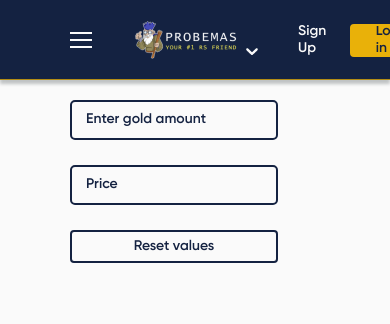
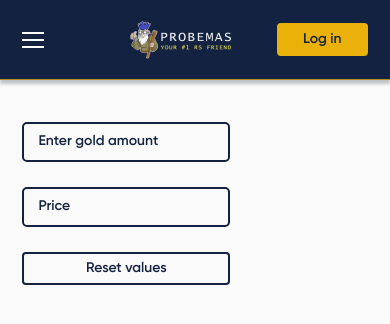
Before and after one commit to AnatoliiCubex/gold-2-currency, a Next.js app: page / in a window 390 px wide. Shown: the top 324 px of the page. Built offline with nearby package versions, Linux system fonts and the light colour scheme.

Commit message:
add select and buttons to dropdown

```diff
--- a/src/components/Common/Header/Header.component.tsx
+++ b/src/components/Common/Header/Header.component.tsx
@@ -10,9 +10,12 @@ import { currencyOptions } from "@components/UI/Select/constants";
 import { Button, ButtonVariantEnum } from "@components/UI/Button";
 
 import styles from "./Header.module.scss";
+import { useMediaQuery } from "@mantine/hooks";
 
 export const HeaderComponent = () => {
   const headerClassName = classNames(styles.header, "container");
+  const screenLowerThan650px = useMediaQuery("(max-width: 650px)");
+  const screenLowerThan550px = useMediaQuery("(max-width: 550px)");
 
   return (
     <header className={headerClassName}>
@@ -24,11 +27,15 @@ export const HeaderComponent = () => {
       </div>
 
       <div className={styles.selectAndButtonsContainer}>
-        <Select id='currencySelector' options={currencyOptions} />
-        <div className={styles.buttonsContainer}>
-          <Link href=''>
-            <Button text='Sign Up' variant={ButtonVariantEnum.text} />
-          </Link>
+        {!screenLowerThan650px && (
+          <Select id='currencySelector' options={currencyOptions} />
+        )}
+        <div className={"buttonsContainer"}>
+          {!screenLowerThan550px && (
+            <Link href=''>
+              <Button text='Sign Up' variant={ButtonVariantEnum.text} />
+            </Link>
+          )}
           <Link href=''>
             <Button text='Log in' />
           </Link>
--- a/src/components/Common/Header/Header.module.scss
+++ b/src/components/Common/Header/Header.module.scss
@@ -31,13 +31,20 @@
   gap: 36px;
 }
 
-.buttonsContainer {
-  display: flex;
-  gap: 23.5px;
-}
-
 @media (max-width: 768px) {
   .logoContainer {
     order: 2;
   }
 }
+
+@media (max-width: 550px) {
+  .header {
+    justify-content: unset;
+    gap: 40px;
+    white-space: nowrap;
+  }
+  .logoAndNavBarContainer {
+    width: 100%;
+    justify-content: space-between;
+  }
+}
--- a/src/components/Common/NavBar/NavBar.component.tsx
+++ b/src/components/Common/NavBar/NavBar.component.tsx
@@ -8,10 +8,16 @@ import { navBarLinks } from "./constants";
 import { DropDown } from "@components/UI/DropDown";
 
 import styles from "./NavBar.module.scss";
+import { useMediaQuery } from "@mantine/hooks";
+import { Select } from "@components/UI/Select";
+import { currencyOptions } from "@components/UI/Select/constants";
+import { Button, ButtonVariantEnum } from "@components/UI/Button";
 
 export const NavBarComponent = () => {
   const [activeTab, setActiveTab] = useState(navBarLinks[0]);
   const [isOpenHiddenLinks, setIsOpenHiddenLinks] = useState(false);
+  const screenLowerThan650px = useMediaQuery("(max-width: 650px)");
+  const screenLowerThan550px = useMediaQuery("(max-width: 550px)");
 
   return (
     <nav className={styles.navBar + " myTransition"}>
@@ -67,7 +73,7 @@ export const NavBarComponent = () => {
                     <Text
                       size={TextSizeEnum.S14}
                       fontWeight={FontWeightEnum.FW600}
-                      className={classNames(styles.linkText, {
+                      className={classNames(styles.dropDownLinkText, {
                         [styles.active]: link.title === activeTab.title,
                       })}
                     >
@@ -77,6 +83,24 @@ export const NavBarComponent = () => {
                 </li>
               ))}
             </ul>
+            {screenLowerThan650px && (
+              <Select
+                id='dropDownCurrencySelector'
+                options={currencyOptions}
+                className={styles.dropDownSelect}
+              />
+            )}
+            {screenLowerThan550px && (
+              <div className={"buttonsContainer " + styles.dropDownButtons}>
+                <Link href=''>
+                  <Button text='Sign Up' variant={ButtonVariantEnum.text} />
+                </Link>
+
+                <Link href=''>
+                  <Button text='Log in' />
+                </Link>
+              </div>
+            )}
           </DropDown>
         </li>
       </ul>
--- a/src/components/Common/NavBar/NavBar.module.scss
+++ b/src/components/Common/NavBar/NavBar.module.scss
@@ -1,5 +1,5 @@
 .navBar {
-  stroke: var(--white);
+  // stroke: var(--white);
   & .linksList {
     display: flex;
     align-items: center;
@@ -44,16 +44,15 @@
   & .hiddenLinksDropDown {
     top: 45px;
     min-width: 140px;
+    padding-bottom: 15px;
+    background-color: var(--dark);
     white-space: nowrap;
     max-height: unset;
     border-radius: 0;
   }
 
   & .hiddenLinksList {
-    padding: 15px 0px;
     padding-top: 5px;
-    gap: 0px;
-    flex-direction: column;
     background-color: var(--dark);
 
     & li {
@@ -66,10 +65,25 @@
       cursor: pointer !important;
       line-height: 21px;
       padding: 8px 12px;
+
       &:hover {
         background: rgba(44, 62, 103, 0.2) !important;
         border-right: 2px solid #e9b109 !important;
+
         & a * {
+          color: var(--yellow-hover);
+        }
+      }
+
+      & .dropDownLinkText {
+        position: relative;
+        color: var(--white);
+
+        &.active {
+          color: var(--yellow);
+        }
+
+        &:hover {
           color: var(--yellow-hover);
         }
       }
@@ -107,6 +121,31 @@
 
 .change .bar3 {
   transform: translate(0, -7px) rotate(45deg);
+}
+
+.dropDownSelect {
+  margin: unset !important;
+  width: 100%;
+
+  border-bottom: 1px solid #ffffff20 !important;
+  margin-top: 7px !important;
+  margin-bottom: 16px !important;
+
+  & [class*="react-select__menu"] {
+    position: unset !important;
+    padding: 0px !important;
+
+    & [class*="react-select__option"] {
+      padding-left: 0px !important;
+    }
+  }
+}
+
+.dropDownButtons {
+  height: 100vh;
+  & a {
+    height: fit-content;
+  }
 }
 
 @media (max-width: 1340px) {
@@ -178,20 +217,50 @@
 
   .navBar {
     & .hiddenLinksDropDown {
-      padding: 0 4.375rem;
+      padding: 0 1.4rem;
       top: 79px;
       width: 100vw;
-      height: 100vh;
-      max-height: min-content !important;
+      max-height: unset !important;
       background-color: var(--dark);
     }
 
     & .hiddenLinksList {
+      height: 100vh;
       & li {
         padding: 11px;
         padding-left: 0px;
         max-height: 40px;
+        border-top: 1px solid #ffffff20;
+
+        &:last-of-type {
+          border-bottom: 1px solid #ffffff20;
+        }
       }
     }
   }
 }
+
+@media (max-width: 650px) {
+  .navBar {
+    & .hiddenLinksDropDown {
+      top: 79px;
+      width: 100vw;
+      max-height: unset !important;
+      background-color: var(--dark);
+    }
+
+    & .hiddenLinksList {
+      height: fit-content;
+    }
+  }
+
+  .dropDownSelect {
+    height: 100vh;
+  }
+}
+
+@media (max-width: 550px) {
+  .dropDownSelect {
+    height: fit-content;
+  }
+}
--- a/src/components/UI/Select/Select.component.tsx
+++ b/src/components/UI/Select/Select.component.tsx
@@ -10,6 +10,7 @@ import { FontWeightEnum, Text, TextSizeEnum } from "../Text";
 
 // import { currencyOptions } from "./constants";
 import styles from "./Select.module.scss";
+import classNames from "classnames";
 
 type SelectOptionType = { label: string; value: string } | null;
 type Props = {
@@ -19,14 +20,20 @@ type Props = {
     label: string;
     icon?: IconsEnum;
   }[];
+  className?: string;
 };
 
-export const SelectComponent: React.FC<Props> = ({ id, options }) => {
+export const SelectComponent: React.FC<Props> = ({
+  id,
+  options,
+  className,
+}) => {
   const { Option, SingleValue } = components;
   const [selectedOption, setSelectedOption] = useState<SelectOptionType>(
     options[0]
   );
 
+  const selectClassName = classNames(styles.select, " myTransition", className);
   const handleChange = (
     newValue: SingleValue<SelectOptionType>
     // actionMeta: ActionMeta<SelectOptionType>
@@ -57,7 +64,7 @@ export const SelectComponent: React.FC<Props> = ({ id, options }) => {
   return (
     <Select
       instanceId={id}
-      className={styles.select + " myTransition"}
+      className={selectClassName}
       classNamePrefix={"react-select"}
       options={options}
       value={selectedOption}
--- a/src/styles/utils.scss
+++ b/src/styles/utils.scss
@@ -11,3 +11,14 @@
 .fitContent {
   width: fit-content;
 }
+
+.buttonsContainer {
+  display: flex;
+  gap: 23.5px;
+}
+
+@media (max-width: 768px) {
+  .container {
+    padding: 1.4rem;
+  }
+}
```
